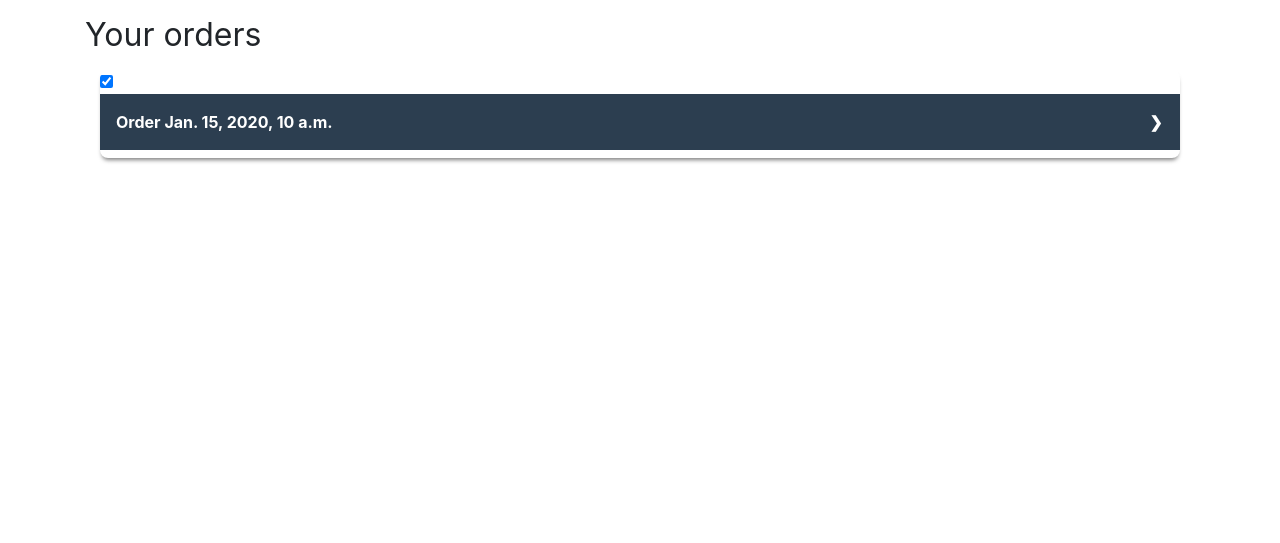
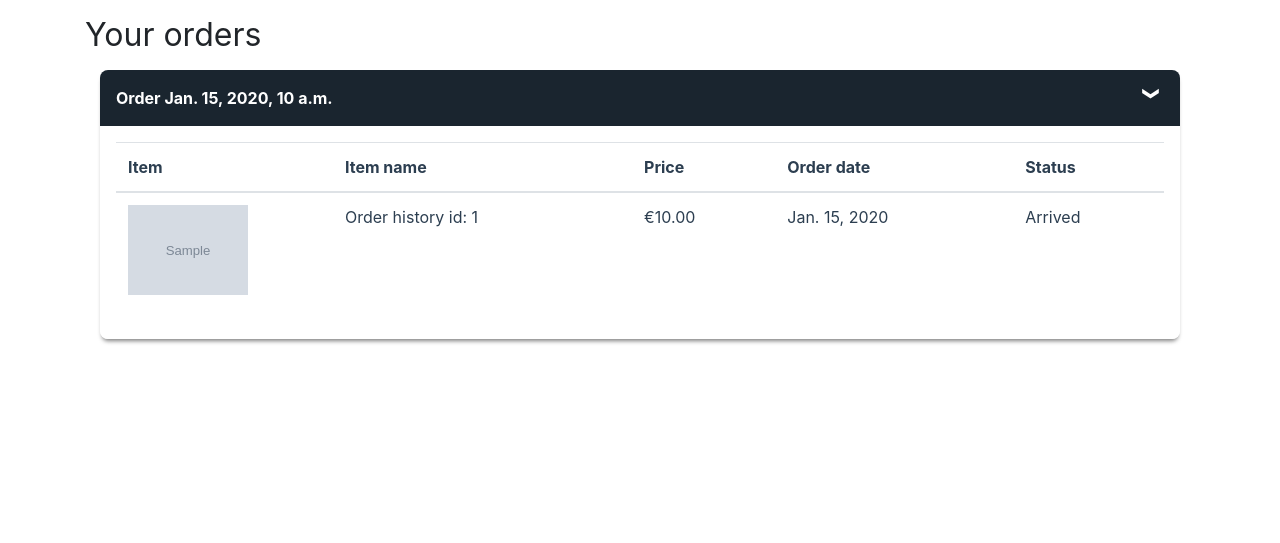
Before and after one commit to Suzan792/Project-C, a Django app: page /order/ in a window 1280 px wide, after a click that opens the changed part. Shown: the part 76-619 px from the top of the page. Run offline with Django 3.2, Linux system fonts and the light colour scheme; a user stored in the database is signed in; tables that the repository leaves empty hold one stand-in row (values such as "Sample post"); grey boxes marked "Sample" are stand-in pictures; parts of the project's set-up code (start-up, migrations or seed data) failed here and were passed over; some libraries are stand-ins or nearby versions.

Commit message:
change accordion appearance

```diff
--- a/Django/website/order/templates/orders/my_orders.html
+++ b/Django/website/order/templates/orders/my_orders.html
@@ -8,13 +8,13 @@
 {% if not user.is_authenticated %}
 <p>Please log in to view this page!</p>
 {% elif amount_of_orders > 0 %}
-{% for orderlist in orders %}
 <div class="container p-0">
     <div class="col">
         <div class="tabs">
+            {% for orderlist in orders %}
             <div class="tab">
-                <input classname="accordion_input" type="checkbox" id="chck{{orderlist.0.order_datetime}}">
-                <label class="tab-label" for="chck{{orderlist.0.order_datetime}}">Order {{orderlist.0.order_datetime}}</label>
+                <input class="accordion_input" type="checkbox" id="chck{{orderlist.0.order_datetime}}">
+                <label class="tab-label mb-0" for="chck{{orderlist.0.order_datetime}}">Order {{orderlist.0.order_datetime}}</label>
                 <div class="tab-content">
                     <table class="table">
                         <thead>
@@ -59,10 +59,10 @@
                     </table>
                 </div>
             </div>
+            {% endfor %}
         </div>
     </div>
 </div>
-{% endfor %}
 </table>
 {% else %}
 <p>You have not ordered anything yet!</p>
--- a/Django/website/static/css/custom.css
+++ b/Django/website/static/css/custom.css
@@ -10,8 +10,7 @@
 }
 body{
   height: 100vh;
-  overflow-x: hidden
-
+  overflow-x: hidden;
 }
 .button{
   cursor: pointer;
@@ -124,7 +123,7 @@ h2 {
   margin: 0 0 0.5em;
   font-weight: normal;
 }
-accordion_input {
+.accordion_input {
   position: absolute;
   opacity: 0;
   z-index: -1;
@@ -186,13 +185,13 @@ accordion_input {
 .tab-close:hover {
   background: #1a252f;
 }
-accordion_input:checked + .tab-label {
+.accordion_input:checked + .tab-label {
   background: #1a252f;
 }
-accordion_input:checked + .tab-label::after {
+.accordion_input:checked + .tab-label::after {
   transform: rotate(90deg);
 }
-accordion_input:checked ~ .tab-content {
+.accordion_input:checked ~ .tab-content {
   max-height: 100vh;
   padding: 1em;
 }
```
